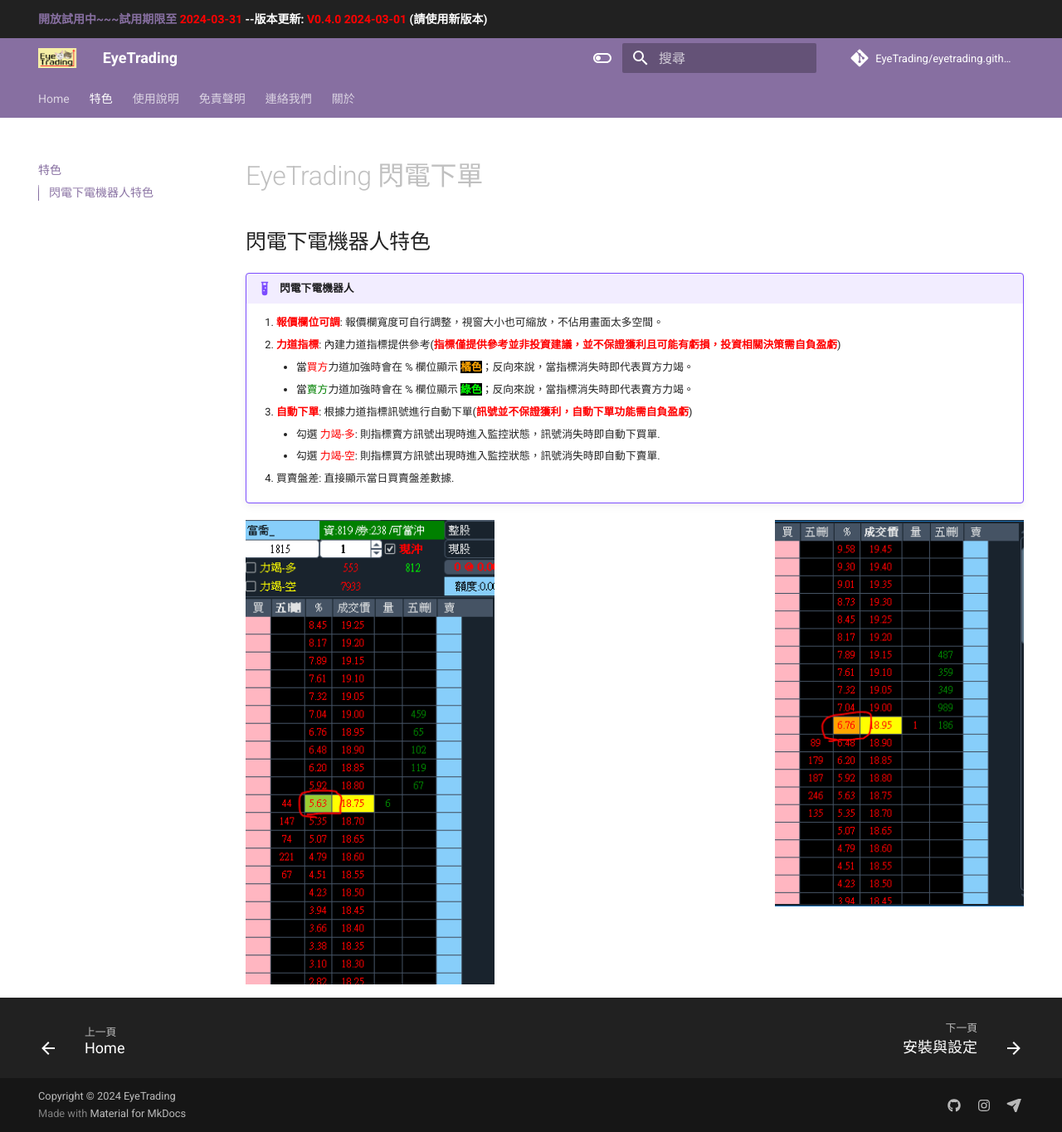
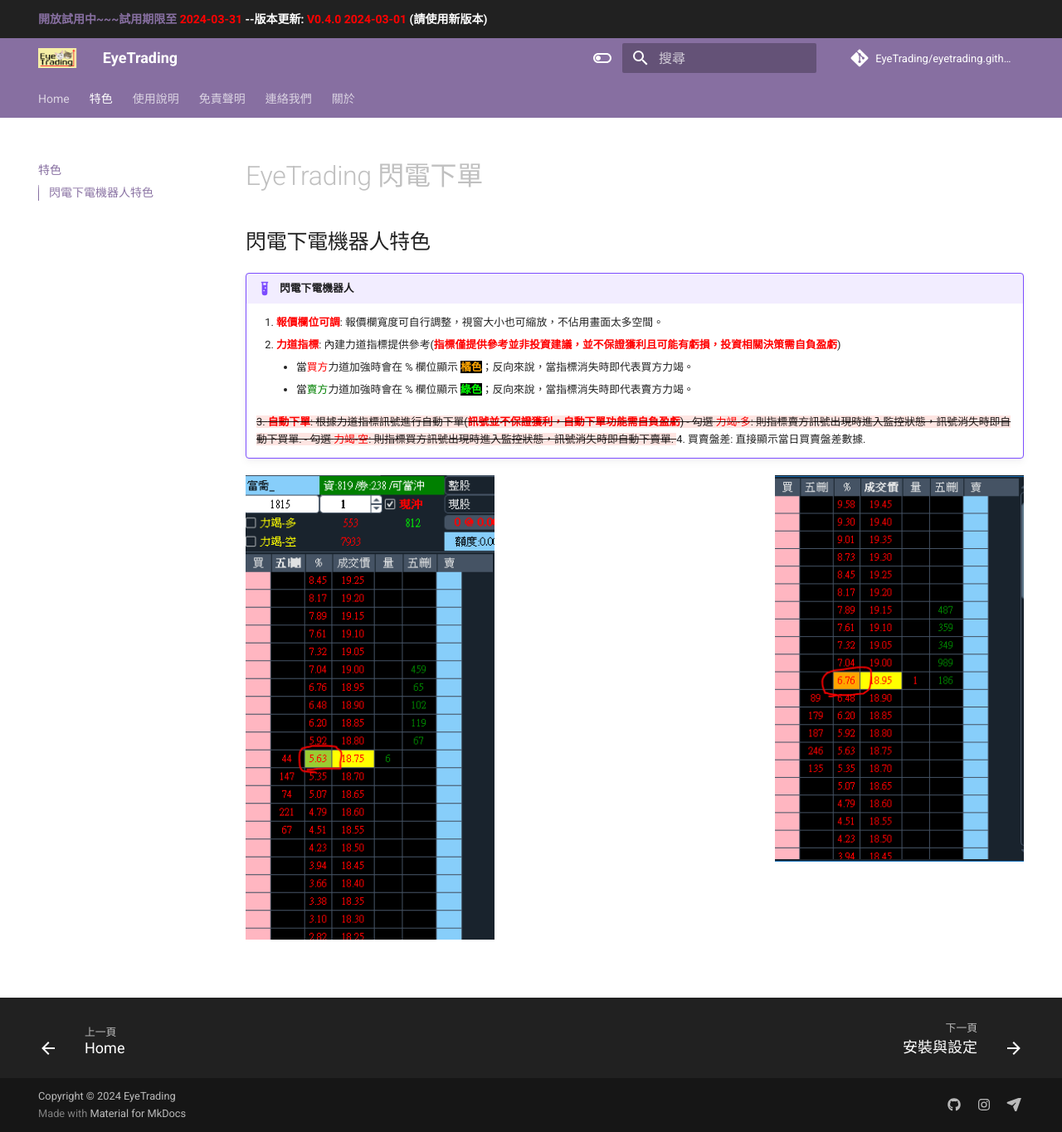
Before and after one commit to EyeTrading/eyetrading.github.io, an MkDocs documentation site: the page built from docs/feature.md, in a window 1280 px wide and 1365 px high. Shown: the whole window at 83% size. Built offline with MkDocs 1.6.1 and Material for MkDocs 9.7.7, drawn with Linux system fonts in a browser that asks for light colours; comment, search, counter and statistics services are not loaded.

Commit message:
Update feature.md

```diff
--- a/docs/feature.md
+++ b/docs/feature.md
@@ -10,10 +10,10 @@
         - 當<span style="color:red;">買方</span>力道加強時會在 % 欄位顯示 <span style="background-color:black;color:orange;font-weight:bold">橘色</span>；反向來說，當指標消失時即代表買方力竭。
         - 當<span style="color:green;">賣方</span>力道加強時會在 % 欄位顯示 <span style="background-color:black;color:lime;font-weight:bold">綠色</span>；反向來說，當指標消失時即代表賣方力竭。
 
-    3. <span style="color:red;font-weight:bold;">自動下單</span>: 根據力道指標訊號進行自動下單(<span style="color:red;font-weight:900;">訊號並不保證獲利，自動下單功能需自負盈虧</span>)
+    {--3. <span style="color:red;font-weight:bold;">自動下單</span>: 根據力道指標訊號進行自動下單(<span style="color:red;font-weight:900;">訊號並不保證獲利，自動下單功能需自負盈虧</span>)
         - 勾選 <span style="color:red;">力竭-多</span>: 則指標賣方訊號出現時進入監控狀態，訊號消失時即自動下買單.
         - 勾選 <span style="color:red;">力竭-空</span>: 則指標買方訊號出現時進入監控狀態，訊號消失時即自動下賣單.
-
+    --}
     4. 買賣盤差: 直接顯示當日買賣盤差數據.
 
 
```
